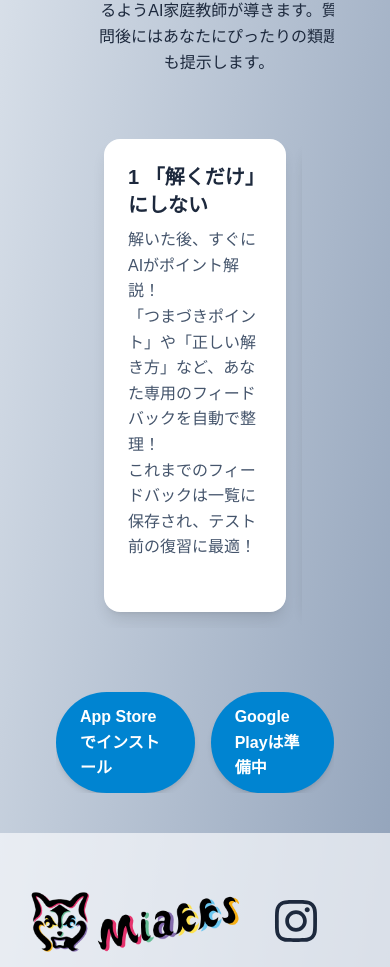
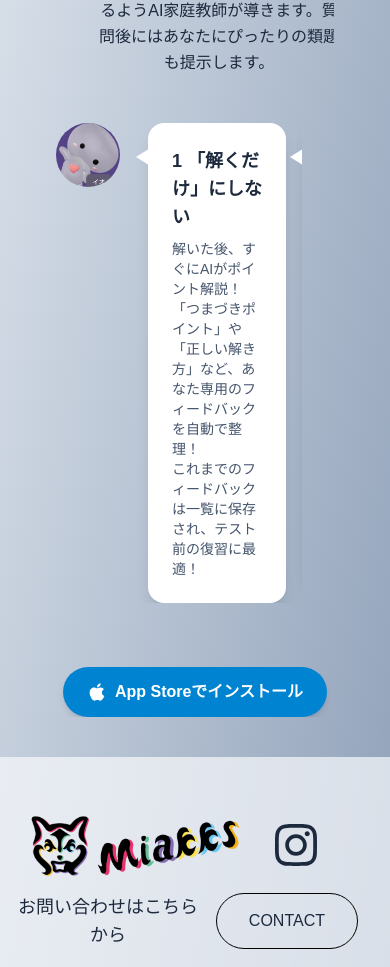
Before and after one commit to tatturun/miakksportfolio, a Next.js app: page /products/AIoLite_Advance in a window 390 px wide. Shown: the part 1139-2106 px from the top of the page. Built offline with nearby package versions, Linux system fonts and the light colour scheme.

Commit message:
[update] #4 AIoLiteアドバンスに伴う変更

```diff
--- a/src/app/(main)/products/descriptions/AIoLite_Advanced.tsx
+++ b/src/app/(main)/products/descriptions/AIoLite_Advanced.tsx
@@ -1,11 +1,13 @@
 // src/app/(main)/products/descriptions/AIoLite_Advance.tsx
 
 import { Product } from "@/data/product";
-import SentenceCard from "@/components/SentenceCard";
+import SentencebubbleCard from "@/components/SentencebubbleCard";
 import ImageGallery from "@/components/ImageGallery";
 import ProductInfo from "@/components/ProductInfo";
 import ProductAbstract from "@/components/ProductAbstract";
 import CtaLinkButton from "@/components/CtaLinkButton";
+import Image from "next/image";
+import { FaApple } from "react-icons/fa";
 
 type Props = {
     product: Product;
@@ -28,17 +30,27 @@ export default function AIoLite_AdvanceDescription({ product }: Props) {
                             <ProductInfo product={product} />
 
                             <div className="flex flex-col w-full mx-6">
-                                {/* パーテーション */}
-
                                 <ProductAbstract product={product} />
                             </div>
                         </div>
 
                         {/* プロダクト詳細カード部分 */}
-                        <div className="m-8">
-                            <div className="flex space-x-4 overflow-x-auto p-4 snap-x snap-mandatory">
+                        <div className="my-8 mr-8 flex flex-row items-start gap-3">
+                            {/* キャラクター画像 */}
+                            <div className="flex-shrink-0 w-16 h-16 sm:w-20 sm:h-20 md:w-24 md:h-24 relative rounded-full overflow-hidden self-start">
+                                <Image
+                                    src={"/images/products/AIoLite_Advance/io.png"}
+                                    alt={`${product.name} のキャラクター`}
+                                    fill
+                                    sizes="(max-width: 768px) 100vw, (max-width: 1200px) 50vw, 33vw"
+                                    style={{objectFit: "cover"}}
+                                />
+                            </div>
+
+                            {/* 各説明項目 (SentencebubbleCardに変更) */}
+                            <div className="flex space-x-4 overflow-x-auto snap-x snap-mandatory flex-grow pl-4 scroll-pl-4 pr-4 scroll-pr-4 items-start">
                                 {(product.description ?? []).map((item) => (
-                                    <SentenceCard
+                                    <SentencebubbleCard
                                         key={item.index}
                                         index={item.index}
                                         body={item.body}
@@ -52,16 +64,8 @@ export default function AIoLite_AdvanceDescription({ product }: Props) {
                                 variant="primary"
                                 target="_blank"
                             >
+                                <FaApple className="mr-2" size={20} />
                                 App Storeでインストール
-                            </CtaLinkButton>
-
-                            {/* Android インストールボタン (青色 - primary) */}
-                            <CtaLinkButton
-                                href=""
-                                variant="primary"
-                                target="_blank"
-                            >
-                                Google Playは準備中
                             </CtaLinkButton>
                         </div>
                     </div>
--- a/src/app/(main)/products/descriptions/AIoLite_Basic.tsx
+++ b/src/app/(main)/products/descriptions/AIoLite_Basic.tsx
@@ -26,13 +26,10 @@ export default function AIoLite_BasicDescription({ product }: Props) {
                     <div className="hidden md:block w-px bg-slate-100 self-stretch"></div>
 
                     <div className="flex flex-col md:overflow-y-auto md:h-[80vh] w-full md:w-3/5">
-                        <div className="flex flex-col md:flex-row w-full">
+                        <div className="flex flex-col w-full">
                             <ProductInfo product={product} />
 
-                            <div className="flex flex-col md:flex-row w-full md:w-2/5 mx-6">
-                                {/* パーテーション */}
-                                <div className="hidden md:block w-px bg-slate-100 self-stretch"></div>
-
+                            <div className="flex flex-col w-full px-6 mt-4">
                                 <ProductAbstract product={product} />
                             </div>
                         </div>
--- a/src/app/(main)/products/descriptions/Bunkatsu.tsx
+++ b/src/app/(main)/products/descriptions/Bunkatsu.tsx
@@ -21,13 +21,10 @@ export default function BunkatsuDescription({ product }: Props) {
                     <div className="hidden md:block w-px bg-slate-100 self-stretch"></div>
 
                     <div className="flex flex-col md:overflow-y-auto md:h-[80vh] w-full md:w-2/3">
-                        <div className="flex flex-col md:flex-row w-full">
+                        <div className="flex flex-col w-full">
                             <ProductInfo product={product} />
 
-                            <div className="flex flex-col md:flex-row w-full md:w-2/5 mx-6">
-                                {/* パーテーション */}
-                                <div className="hidden md:block w-px bg-slate-100 self-stretch"></div>
-
+                            <div className="flex flex-col w-full px-6 mt-4">
                                 <ProductAbstract product={product} />
                             </div>
                         </div>
--- a/src/app/(main)/products/descriptions/Jeturbo.tsx
+++ b/src/app/(main)/products/descriptions/Jeturbo.tsx
@@ -21,13 +21,10 @@ export default function JeturboDescription({ product }: Props) {
                     <div className="hidden md:block w-px bg-slate-100 self-stretch"></div>
 
                     <div className="flex flex-col md:overflow-y-auto md:h-[80vh] w-full md:w-2/3">
-                        <div className="flex flex-col md:flex-row w-full">
+                        <div className="flex flex-col w-full">
                             <ProductInfo product={product} />
 
-                            <div className="flex flex-col md:flex-row w-full md:w-2/5 mx-6">
-                                {/* パーテーション */}
-                                <div className="hidden md:block w-px bg-slate-100 self-stretch"></div>
-
+                            <div className="flex flex-col w-full px-6 mt-4">
                                 <ProductAbstract product={product} />
                             </div>
                         </div>
--- a/src/components/ProductInfo.tsx
+++ b/src/components/ProductInfo.tsx
@@ -9,7 +9,7 @@ interface Props {
 
 export default function ProductInfo({ product }: Props) {
     return (
-        <div className="w-full md:w-3/5 flex flex-col items-center md:space-y-10 p-2">
+        <div className="w-full flex flex-col items-center md:space-y-10 p-2">
             <h3 className="whitespace-pre-wrap w-full text-xl text-right text-slate-800">
                 {product.genre}
             </h3>
```
Also changed, not shown: public/images/products/AIoLite_Advance/io.png (added).
